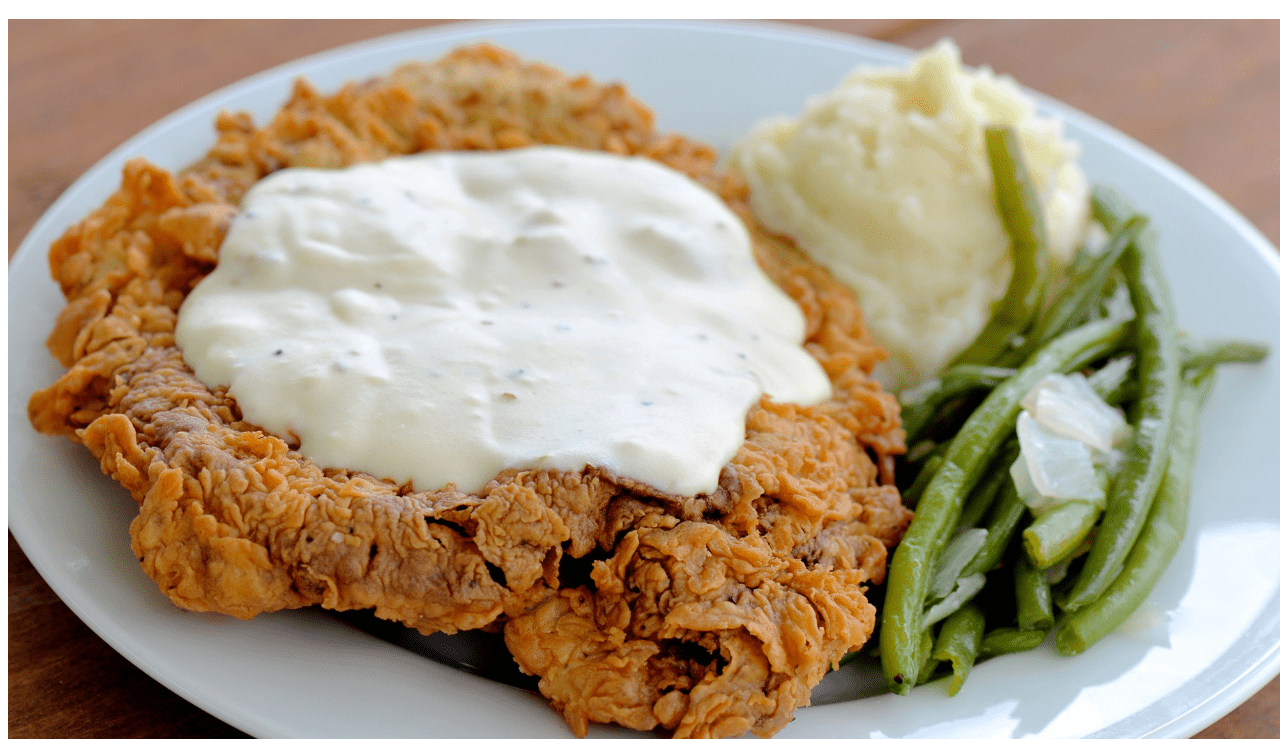
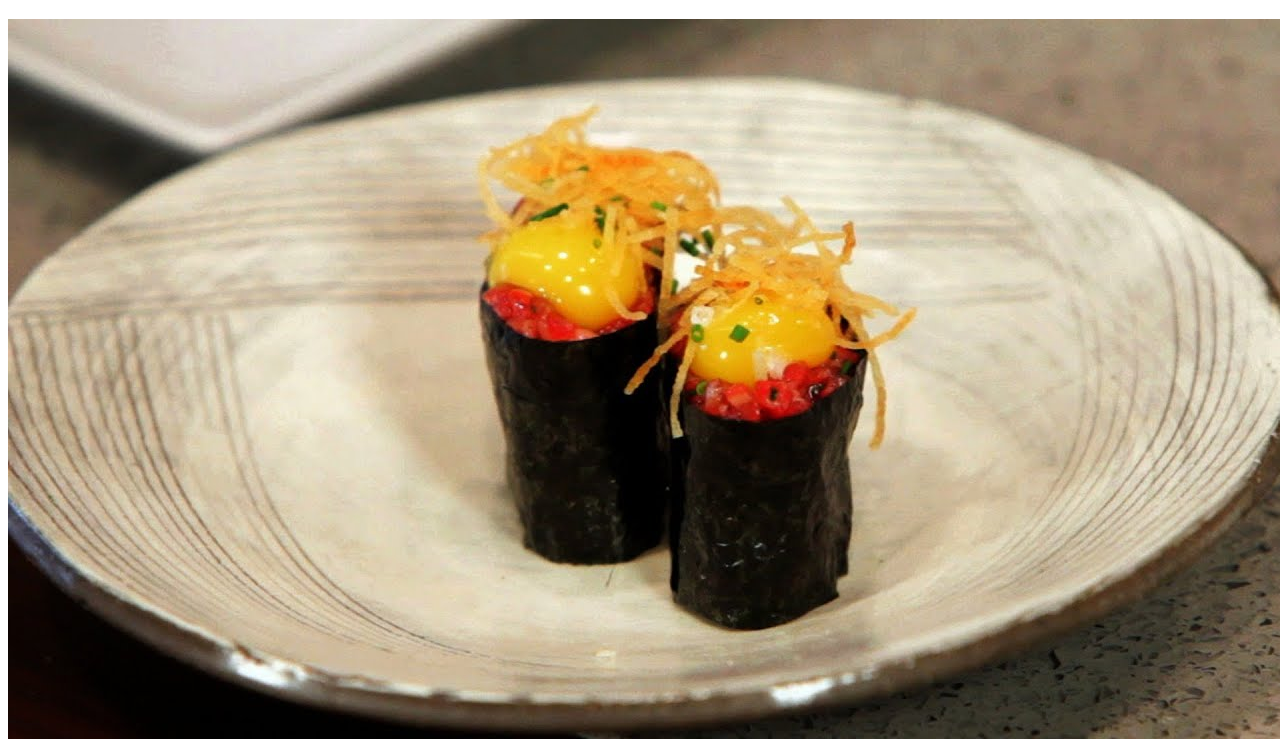
Before and after one commit to laurajstreit/odin-recipes, a plain HTML site: page recipes/wagyu-gunkan-sushi.html in a window 1280 px wide. Shown: the part 61-800 px from the top of the page. Drawn offline with Linux system fonts and the light colour scheme.

Commit message:
Fixed incorrect image -> wagyu

```diff
--- a/recipes/wagyu-gunkan-sushi.html
+++ b/recipes/wagyu-gunkan-sushi.html
@@ -7,7 +7,7 @@
 </head>
 <body>
     <h1>Wagyu Gunkan Sushi</h1>
-    <img src="chicken-fried-steak.png" alt="Wagyu Gunkan Sushi Completed">
+    <img src="wagyu.png" alt="Wagyu Gunkan Sushi Completed">
     <h3>A Battleship, With Wagyu</h3>
     <p>Gunkan, or gunkanmaki, Japanese for "battleship" because of their appearance, are a unique type of sushi.
         Gunkan are hand-formed oval clumps of sushi rice with a strip of pressed seaweed around the outside to contain
```
